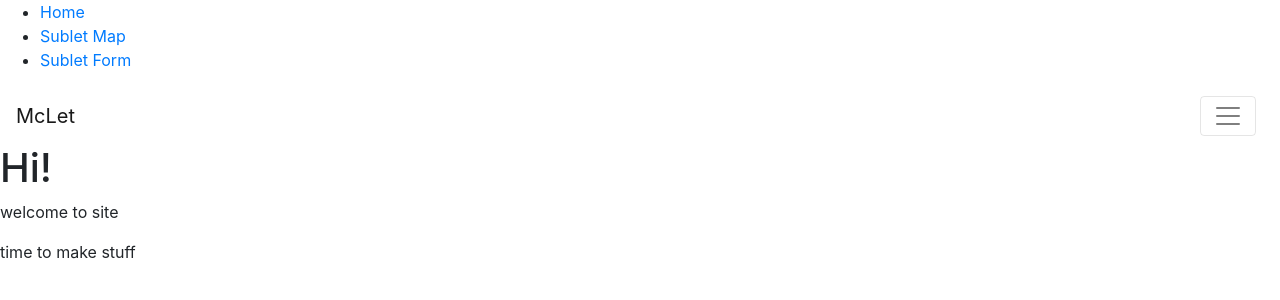
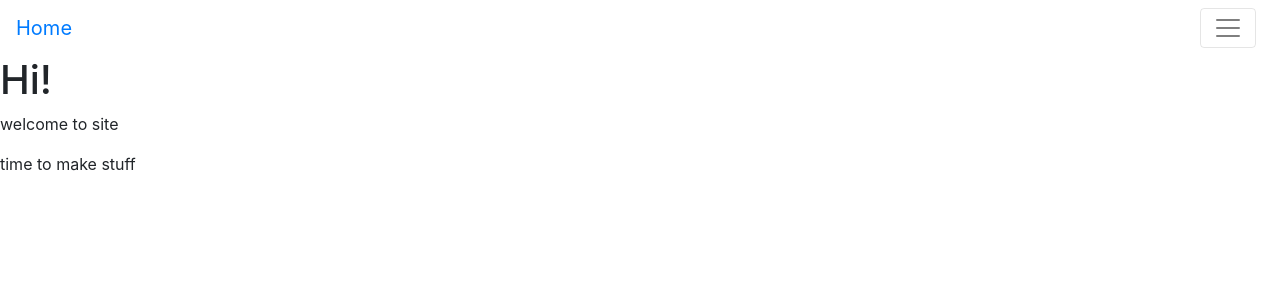
Before and after one commit to RogerLamTd/McHacks, a React (Create React App) app in the folder mclet/: page / in a window 1280 px wide. Shown: the top 300 px of the page. Built offline with nearby package versions, Linux system fonts and the light colour scheme; what react-google-maps would draw is missing.

Commit message:
Completed NavBar.

```diff
--- a/mclet/src/index.js
+++ b/mclet/src/index.js
@@ -17,15 +17,15 @@ const Example = (props) => {
     return (
       <div>
         <Navbar color="faded" light>
-          <NavbarBrand href="/" className="mr-auto">McLet</NavbarBrand>
+          <NavbarBrand className="mr-auto"><Link to="/">Home </Link></NavbarBrand>
           <NavbarToggler onClick={toggleNavbar} className="mr-2" />
           <Collapse isOpen={!collapsed} navbar>
             <Nav navbar>
               <NavItem>
-                <NavLink href="/sublet">Sublet Map</NavLink>
+                <NavLink><Link to="/sublet">Sublet Map</Link></NavLink>
               </NavItem>
               <NavItem>
-                <NavLink href="/subletForm">Sublet Form</NavLink>
+                <NavLink><Link to="/subletForm">Sublet Form</Link></NavLink>
               </NavItem>
             </Nav>
           </Collapse>
@@ -37,7 +37,6 @@ const Example = (props) => {
 
 const IndexPage = () => (
     <>
-    <Example />
     <h1>Hi!</h1>
     <p> welcome to site</p>
     <p> time to make stuff</p>
@@ -50,19 +49,8 @@ export default function Test() {
     return(
         <Router>
             <>
-            <nav>
-                <ul>
-                    <li>
-                        <Link to="/">Home </Link>
-                        </li>
-                    <li>
-                        <Link to="/sublet">Sublet Map</Link>
-                    </li>
-                    <li>
-                        <Link to="/subletForm">Sublet Form</Link>
-                    </li>
-                </ul>
-            </nav>
+            <Example />
+
             <Switch>
                 <Route path="/sublet">
                     <App />
```
